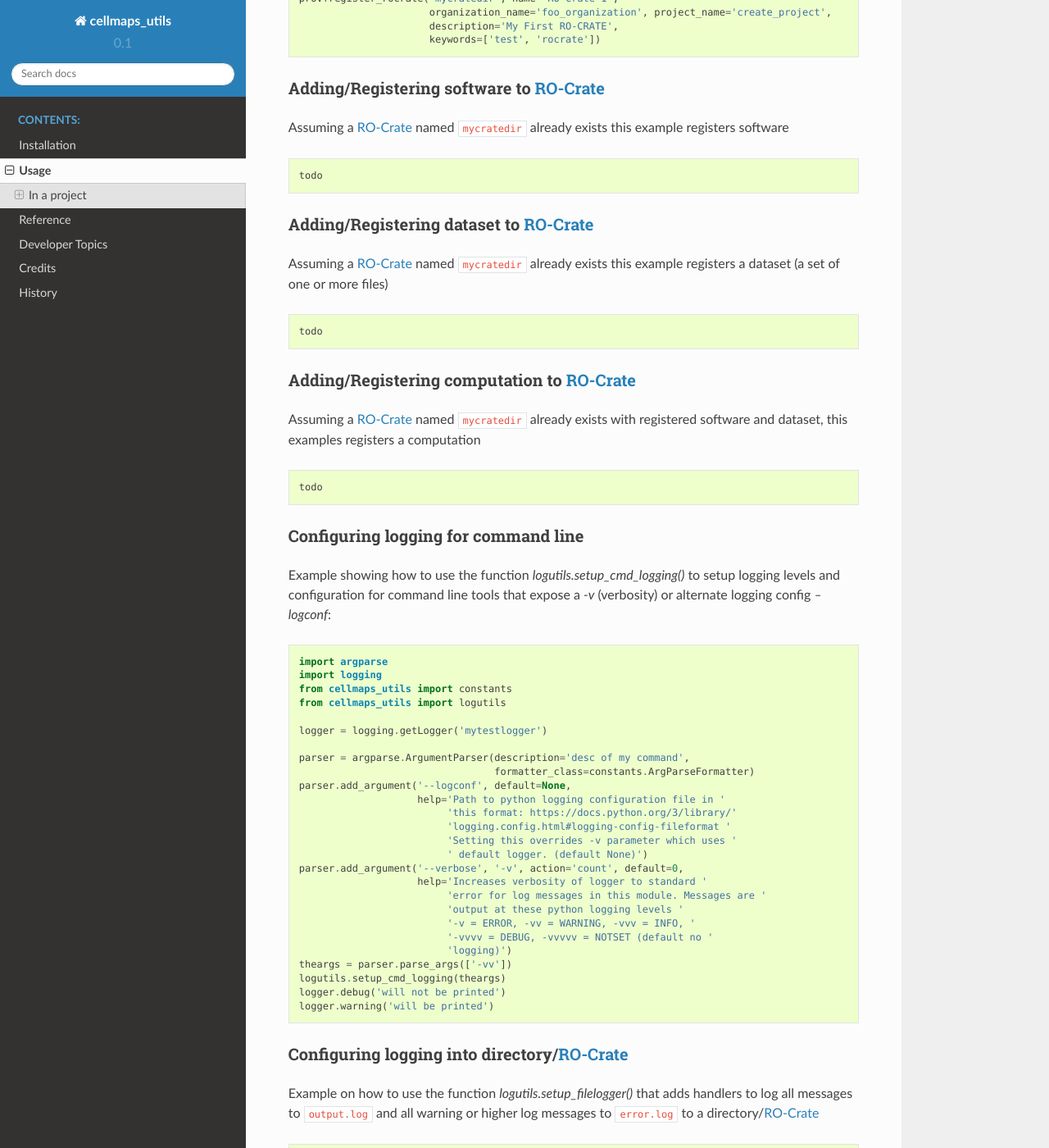
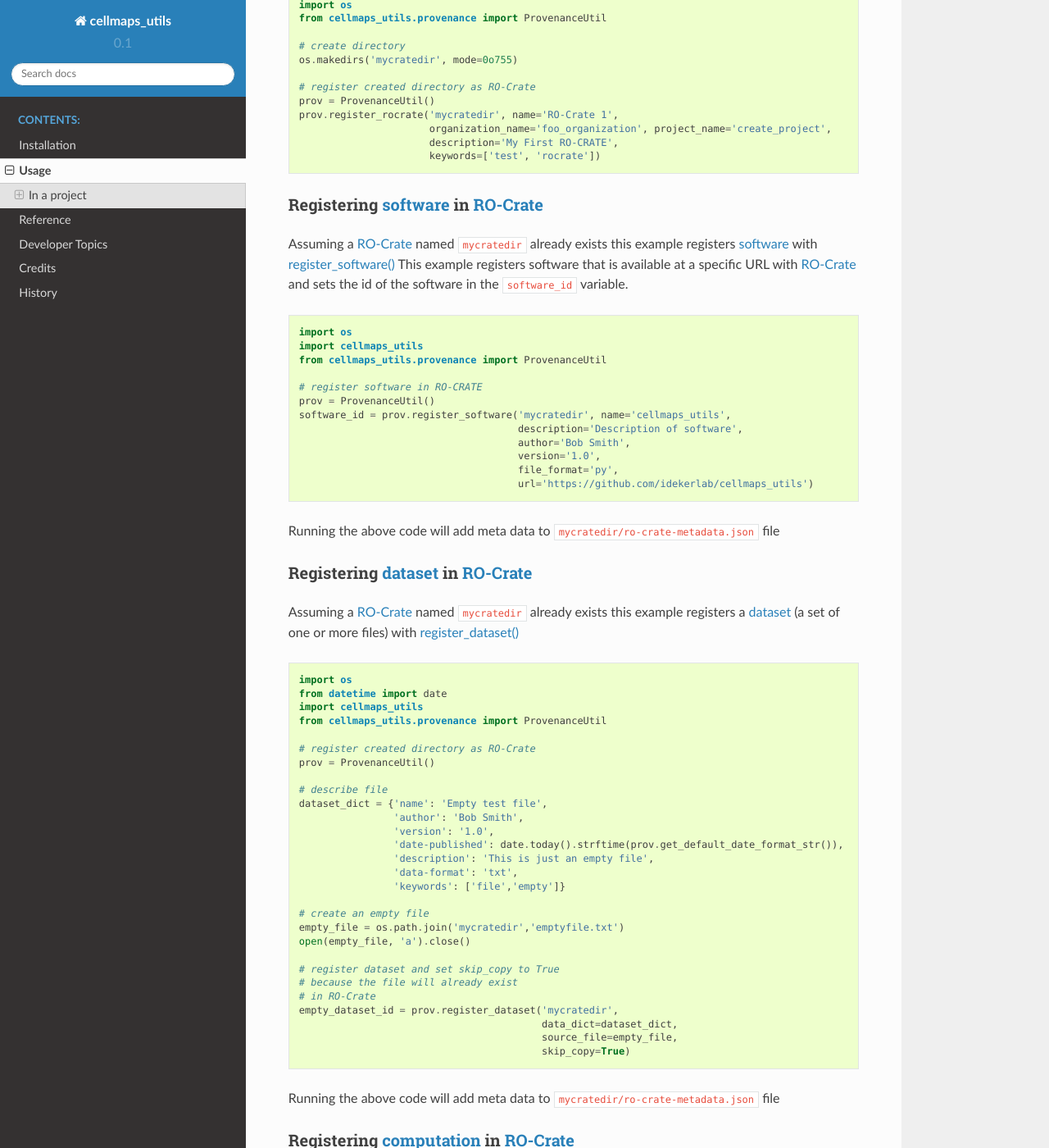
Before and after one commit to idekerlab/cellmaps_utils, a Sphinx documentation site: the page built from docs/usage.rst, in a window 1280 px wide and 1400 px high, scrolled down 758 px. Shown: the whole window at 82% size. Built offline with Sphinx 7.4.7 and the Read the Docs theme 2.0.0, drawn with Linux system fonts in a browser that asks for light colours; some of the changed text lies outside the part shown.

Commit message:
added examples for RO-Crates

```diff
--- a/docs/usage.rst
+++ b/docs/usage.rst
@@ -2,29 +2,34 @@
 Usage
 =====
 
-This page should provide information on how to use cellmaps_utils
-
+Below are examples on how to use the cellmaps_utils package
 
 In a project
 -------------
 
 To use cellmaps_utils in a project::
 
+    # for version of package, description, url
     import cellmaps_utils
 
+    # for logging utilities
+    from cellmaps_utils import logutils
+
+    # for RO-Crate editing
+    from cellmaps_utils.provenance import ProvenanceUtil
+
+    # for constants
+    from cellmaps_utils import constants
 
 
-
-
-Creating `RO-Crate`_
-=====================
+Registering `RO-Crate`_
+==========================
 
 Here is an example on how to create a Research Object Crate (`RO-Crate`_) using
-the class ``ProvenanceUtils`` (a wrapper for `FAIRSCAPE CLI`_) included in this package.
-
+the class `ProvenanceUtil() <cellmaps_utils.html#cellmaps_utils.provenance.ProvenanceUtil>`__ (a wrapper for `FAIRSCAPE CLI`_) included in this package.
 The code below will register an existing directory named ``mycratedir`` in the current working directory
 and register it as a `RO-Crate`_. Registering a `RO-Crate`_ entails the creation of a ``ro-crate-metadata.json`` file
-containing information passed into the ``register_rocrate`` method
+containing information passed into the `register_rocrate() <cellmaps_utils.html#cellmaps_utils.provenance.ProvenanceUtil.register_rocrate>`__ method
 
 .. code-block:: python
 
@@ -41,45 +46,105 @@ containing information passed into the ``register_rocrate`` method
                          description='My First RO-CRATE',
                          keywords=['test', 'rocrate'])
 
-Adding/Registering software to `RO-Crate`_
+
+Registering `software`_ in `RO-Crate`_
+=================================================
+
+Assuming a `RO-Crate`_ named ``mycratedir`` already exists
+this example registers `software`_  with `register_software() <cellmaps_utils.html#cellmaps_utils.provenance.ProvenanceUtil.register_software>`_
+This example registers software that is available at a specific URL with `RO-Crate`_ and
+sets the id of the software in the ``software_id`` variable.
+
+.. code-block:: python
+
+    import os
+    import cellmaps_utils
+    from cellmaps_utils.provenance import ProvenanceUtil
+
+    # register software in RO-CRATE
+    prov = ProvenanceUtil()
+    software_id = prov.register_software('mycratedir', name='cellmaps_utils',
+                                         description='Description of software',
+                                         author='Bob Smith',
+                                         version='1.0',
+                                         file_format='py',
+                                         url='https://github.com/idekerlab/cellmaps_utils')
+
+Running the above code will add meta data to ``mycratedir/ro-crate-metadata.json`` file
+
+Registering `dataset`_ in `RO-Crate`_
 ===========================================
 
 Assuming a `RO-Crate`_ named ``mycratedir`` already exists
-this example registers software
+this example registers a `dataset`_ (a set of one or more files)
+with `register_dataset() <cellmaps_utils.html#cellmaps_utils.provenance.ProvenanceUtil.register_dataset>`_
 
 .. code-block:: python
 
-    todo
+    import os
+    from datetime import date
+    import cellmaps_utils
+    from cellmaps_utils.provenance import ProvenanceUtil
+
+    # register created directory as RO-Crate
+    prov = ProvenanceUtil()
+
+    # describe file
+    dataset_dict = {'name': 'Empty test file',
+                    'author': 'Bob Smith',
+                    'version': '1.0',
+                    'date-published': date.today().strftime(prov.get_default_date_format_str()),
+                    'description': 'This is just an empty file',
+                    'data-format': 'txt',
+                    'keywords': ['file','empty']}
+
+    # create an empty file
+    empty_file = os.path.join('mycratedir','emptyfile.txt')
+    open(empty_file, 'a').close()
+
+    # register dataset and set skip_copy to True
+    # because the file will already exist
+    # in RO-Crate
+    empty_dataset_id = prov.register_dataset('mycratedir',
+                                             data_dict=dataset_dict,
+                                             source_file=empty_file,
+                                             skip_copy=True)
 
 
-Adding/Registering dataset to `RO-Crate`_
-===========================================
+Running the above code will add meta data to ``mycratedir/ro-crate-metadata.json`` file
+
+Registering `computation`_ in `RO-Crate`_
+===============================================
 
 Assuming a `RO-Crate`_ named ``mycratedir`` already exists
-this example registers a dataset (a set of one or more files)
+with registered `software`_ and `dataset`_, this examples
+registers a `computation`_ with `register_computation() <cellmaps_utils.html#cellmaps_utils.provenance.ProvenanceUtil.register_computation>`_
 
 .. code-block:: python
 
-    todo
+    from cellmaps_utils.provenance import ProvenanceUtil
 
+    software_id = '12345'  # faked here, but can be created by register_software() call
+    empty_dataset_id = '6789'  # faked here, but can be created by register_dataset() call
+    prov = ProvenanceUtil()
+    computation_id = prov.register_computation('mycratedir',
+                                               name='my computation',
+                                               run_by=str(prov.get_login()),
+                                               command='configurable for computation',
+                                               description='description of computation',
+                                               keywords=['example', 'fake', 'computation'],
+                                               used_software=[software_id],
+                                               generated=[empty_dataset_id])
 
-Adding/Registering computation to `RO-Crate`_
-===============================================
+Running the above code will add meta data to ``mycratedir/ro-crate-metadata.json`` file
 
-Assuming a `RO-Crate`_ named ``mycratedir`` already exists
-with registered software and dataset, this examples
-registers a computation
-
-.. code-block:: python
-
-    todo
 
 Configuring logging for command line
 ======================================
 
-Example showing how to use the function `logutils.setup_cmd_logging()`
+Example showing how to use the function `logutils.setup_cmd_logging() <cellmaps_utils.html#cellmaps_utils.logutils.setup_cmd_logging>`__
 to setup logging levels and configuration for command line tools
-that expose a `-v` (verbosity) or alternate logging config `--logconf`:
+that expose a ``-v`` (verbosity) or alternate logging config ``--logconf``:
 
 .. code-block:: python
 
@@ -113,7 +178,7 @@ that expose a `-v` (verbosity) or alternate logging config `--logconf`:
 Configuring logging into directory/`RO-Crate`_
 ================================================
 
-Example on how to use the function `logutils.setup_filelogger()` that
+Example on how to use the function `logutils.setup_filelogger() <cellmaps_utils.html#cellmaps_utils.logutils.setup_filelogger>`__ that
 adds handlers to log all messages to ``output.log`` and all warning or
 higher log messages to ``error.log`` to a directory/`RO-Crate`_
 
@@ -143,3 +208,6 @@ higher log messages to ``error.log`` to a directory/`RO-Crate`_
 .. _CM4AI: https://cm4ai.org
 .. _RO-Crate: https://www.researchobject.org/ro-crate
 .. _FAIRSCAPE CLI: https://fairscape.github.io/fairscape-cli
+.. _software: https://fairscape.github.io/fairscape-cli/getting-started/#register-software-metadata
+.. _dataset: https://fairscape.github.io/fairscape-cli/getting-started/#register-dataset-metadata
+.. _computation: https://fairscape.github.io/fairscape-cli/getting-started/#register-computation-metadata
```
